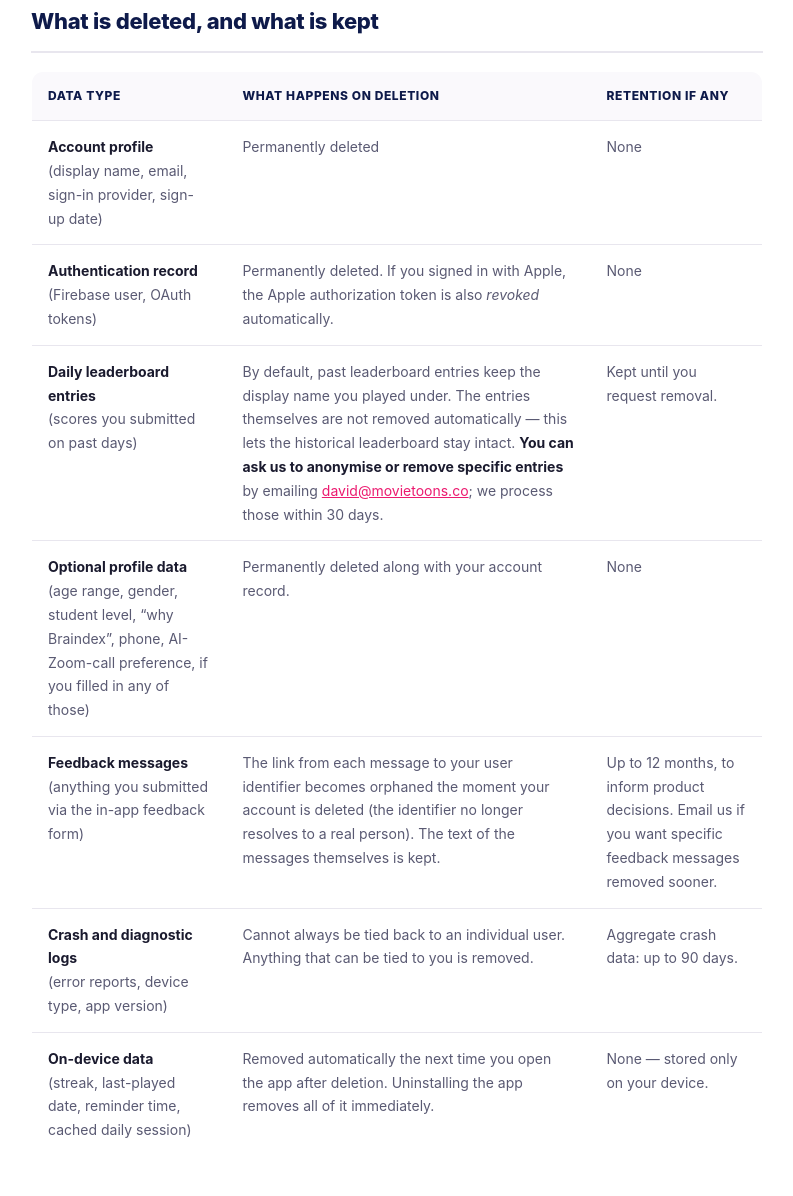
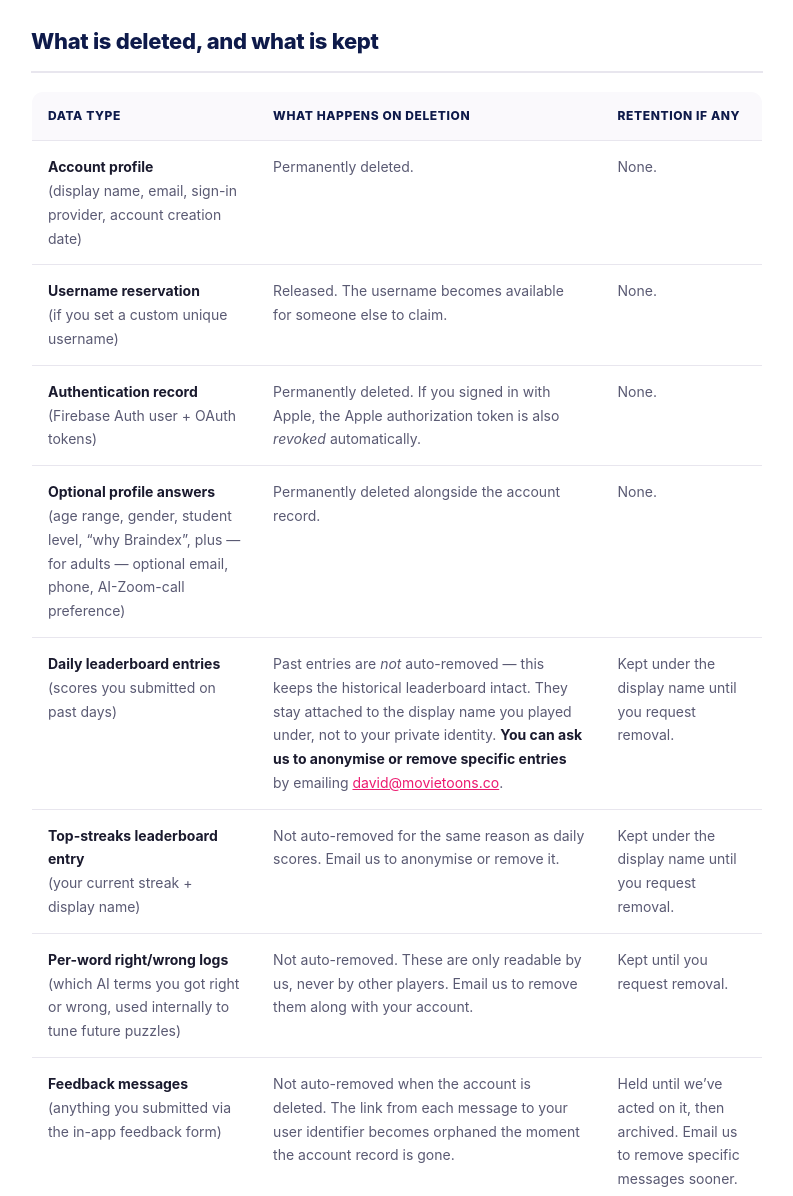
Before and after one commit to davidcarrpi/braindex-website, a website: page delete-account.html in a window 1280 px wide. Shown: the part 1604-2800 px from the top of the page, without its empty margins (243-1036 px from the left). Drawn offline with Linux system fonts and the light colour scheme.

Commit message:
Site-wide: bigger logos, accurate delete page, 2-min copy, founder rewrite
Headers and footers:
- Bumped header logo to 96px (desktop) / 64px (mobile) on privacy-
  policy, delete-account, and support, with header padding trimmed to
  10px so total height barely changes. Index header left as-is.
- Bumped footer logo to 72px (desktop) / 56px (mobile) across all four
  pages so brand presence is consistent and prominent in the footer.

Delete-account page:
- Replaced the data table with a row-by-row list that matches what
  deleteAccount() actually does in v1.2: deletes the users/{uid} doc,
  releases the /usernames reservation, revokes the Apple token; leaves
  leaderboard rows, top-streaks entry, /dailyResults per-word logs,
  /feedback messages, and any newsletter signup orphaned (email us to
  remove those).
- Removed the "Crash and diagnostic logs" row — we do not collect any.
- Added rows for username reservation, top-streaks, per-word logs, and
  newsletter signup so the page is honest about what stays behind.
- Added email/password to the list of sign-in providers for the
  "email us to delete" path.
- Aligned feedback retention wording with the privacy policy.

Copy:
- "3 minutes a day" → "2 minutes a day" in og:description,
  twitter:description, and hero tagline on index.html.
- Founder note rewritten with a humbler, community-focused tone:
  thanks for joining the journey, weekly iteration commitment,
  Pi-Squared attribution, gamification + daily-game inspiration.

```diff
--- a/delete-account.html
+++ b/delete-account.html
@@ -25,7 +25,7 @@
 
     /* sticky brand header */
     header.site {
-      padding: 18px 0; border-bottom: 1px solid var(--border);
+      padding: 10px 0; border-bottom: 1px solid var(--border);
       position: sticky; top: 0;
       background: rgba(255, 255, 255, 0.95); backdrop-filter: blur(8px);
       z-index: 10;
@@ -34,7 +34,7 @@
       max-width: 1100px; margin: 0 auto; padding: 0 24px;
       display: flex; align-items: center; justify-content: space-between;
     }
-    header.site img.logo { height: 60px; display: block; }
+    header.site img.logo { height: 96px; display: block; }
     header.site nav a {
       color: var(--text-muted); text-decoration: none;
       font-size: 14px; font-weight: 500; margin-left: 24px;
@@ -138,7 +138,7 @@
       display: flex; flex-wrap: wrap;
       justify-content: space-between; align-items: center; gap: 16px;
     }
-    footer.site img.logo { height: 40px; }
+    footer.site img.logo { height: 72px; }
     footer.site nav a {
       color: var(--text-muted); text-decoration: none;
       font-size: 14px; margin-left: 18px;
@@ -152,7 +152,8 @@
 
     @media (max-width: 600px) {
       header.site nav { display: none; }
-      header.site img.logo { height: 44px; }
+      header.site img.logo { height: 64px; }
+      footer.site img.logo { height: 56px; }
       .page-title { padding: 28px 20px 16px; }
       main { padding: 0 20px 60px; }
       th, td { padding: 10px 12px; font-size: 13px; }
@@ -211,7 +212,7 @@
     </div>
     <p>Include in the email:</p>
     <ul>
-      <li>The email address you used to sign in to Braindex (Apple or Google)</li>
+      <li>The email address you used to sign in to Braindex (Apple, Google, or email/password)</li>
       <li>Your in-app display name, if you remember it</li>
       <li>Approximate date you started using Braindex (helps us locate the account if you used a private-relay Apple ID)</li>
     </ul>
@@ -230,42 +231,58 @@
       </thead>
       <tbody>
         <tr>
-          <td><strong>Account profile</strong><br/>(display name, email, sign-in provider, sign-up date)</td>
-          <td>Permanently deleted</td>
-          <td>None</td>
+          <td><strong>Account profile</strong><br/>(display name, email, sign-in provider, account creation date)</td>
+          <td>Permanently deleted.</td>
+          <td>None.</td>
         </tr>
         <tr>
-          <td><strong>Authentication record</strong><br/>(Firebase user, OAuth tokens)</td>
+          <td><strong>Username reservation</strong><br/>(if you set a custom unique username)</td>
+          <td>Released. The username becomes available for someone else to claim.</td>
+          <td>None.</td>
+        </tr>
+        <tr>
+          <td><strong>Authentication record</strong><br/>(Firebase Auth user + OAuth tokens)</td>
           <td>Permanently deleted. If you signed in with Apple, the Apple authorization token is also <em>revoked</em> automatically.</td>
-          <td>None</td>
+          <td>None.</td>
+        </tr>
+        <tr>
+          <td><strong>Optional profile answers</strong><br/>(age range, gender, student level, &ldquo;why Braindex&rdquo;, plus &mdash; for adults &mdash; optional email, phone, AI-Zoom-call preference)</td>
+          <td>Permanently deleted alongside the account record.</td>
+          <td>None.</td>
         </tr>
         <tr>
           <td><strong>Daily leaderboard entries</strong><br/>(scores you submitted on past days)</td>
-          <td>By default, past leaderboard entries keep the display name you played under. The entries themselves are not removed automatically &mdash; this lets the historical leaderboard stay intact. <strong>You can ask us to anonymise or remove specific entries</strong> by emailing <a href="mailto:david@movietoons.co">david@movietoons.co</a>; we process those within 30 days.</td>
+          <td>Past entries are <em>not</em> auto-removed &mdash; this keeps the historical leaderboard intact. They stay attached to the display name you played under, not to your private identity. <strong>You can ask us to anonymise or remove specific entries</strong> by emailing <a href="mailto:david@movietoons.co">david@movietoons.co</a>.</td>
+          <td>Kept under the display name until you request removal.</td>
+        </tr>
+        <tr>
+          <td><strong>Top-streaks leaderboard entry</strong><br/>(your current streak + display name)</td>
+          <td>Not auto-removed for the same reason as daily scores. Email us to anonymise or remove it.</td>
+          <td>Kept under the display name until you request removal.</td>
+        </tr>
+        <tr>
+          <td><strong>Per-word right/wrong logs</strong><br/>(which AI terms you got right or wrong, used internally to tune future puzzles)</td>
+          <td>Not auto-removed. These are only readable by us, never by other players. Email us to remove them along with your account.</td>
           <td>Kept until you request removal.</td>
         </tr>
         <tr>
-          <td><strong>Optional profile data</strong><br/>(age range, gender, student level, &ldquo;why Braindex&rdquo;, phone, AI-Zoom-call preference, if you filled in any of those)</td>
-          <td>Permanently deleted along with your account record.</td>
-          <td>None</td>
+          <td><strong>Feedback messages</strong><br/>(anything you submitted via the in-app feedback form)</td>
+          <td>Not auto-removed when the account is deleted. The link from each message to your user identifier becomes orphaned the moment the account record is gone.</td>
+          <td>Held until we&rsquo;ve acted on it, then archived. Email us to remove specific messages sooner.</td>
         </tr>
         <tr>
-          <td><strong>Feedback messages</strong><br/>(anything you submitted via the in-app feedback form)</td>
-          <td>The link from each message to your user identifier becomes orphaned the moment your account is deleted (the identifier no longer resolves to a real person). The text of the messages themselves is kept.</td>
-          <td>Up to 12 months, to inform product decisions. Email us if you want specific feedback messages removed sooner.</td>
+          <td><strong>Newsletter signup</strong><br/>(if you entered your email on braindexapp.com&rsquo;s &ldquo;Get notified at launch&rdquo; form)</td>
+          <td>Not deleted automatically by the in-app account delete &mdash; the newsletter list is a separate website-side record. Email us to remove it.</td>
+          <td>Held until launch emails are sent, or until you ask us to remove it.</td>
         </tr>
         <tr>
-          <td><strong>Crash and diagnostic logs</strong><br/>(error reports, device type, app version)</td>
-          <td>Cannot always be tied back to an individual user. Anything that can be tied to you is removed.</td>
-          <td>Aggregate crash data: up to 90 days.</td>
-        </tr>
-        <tr>
-          <td><strong>On-device data</strong><br/>(streak, last-played date, reminder time, cached daily session)</td>
+          <td><strong>On-device data</strong><br/>(reminder time, cached daily session, locally stored preferences)</td>
           <td>Removed automatically the next time you open the app after deletion. Uninstalling the app removes all of it immediately.</td>
           <td>None &mdash; stored only on your device.</td>
         </tr>
       </tbody>
     </table>
+    <p><strong>For complete erasure</strong> &mdash; including leaderboard rows, streak entries, per-word logs, feedback, and any newsletter record &mdash; the cleanest path is: (1) delete your account in-app to wipe your profile and revoke your Apple token immediately, then (2) email <a href="mailto:david@movietoons.co">david@movietoons.co</a> asking us to remove the remaining records. We process those within 30 days.</p>
   </section>
 
   <section>
```
Also changed, not shown: index.html (+10 -8 lines), privacy-policy.html (+2 -1 lines), support.html (+5 -4 lines).
